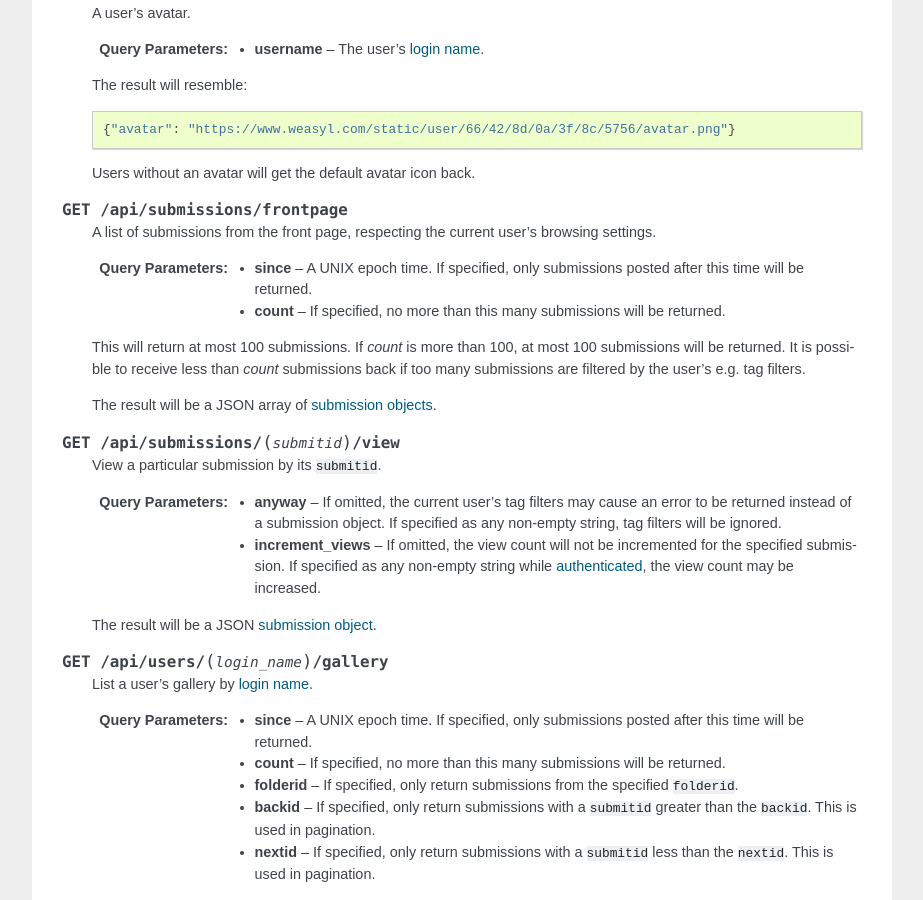
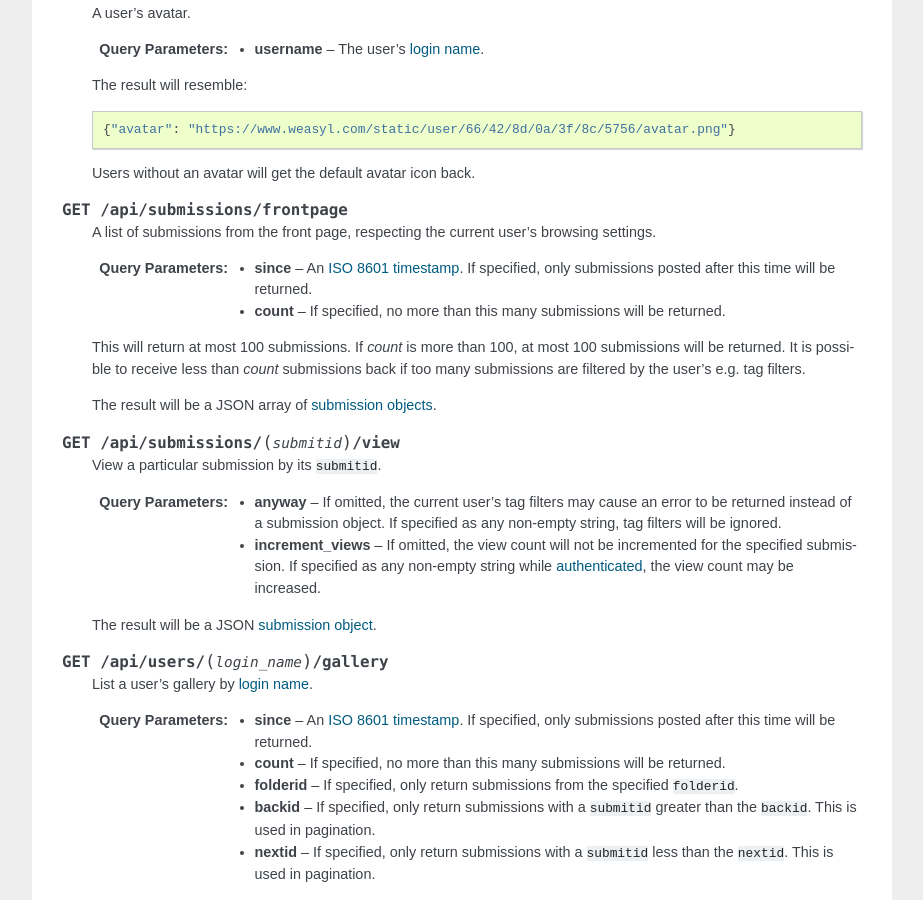
Before and after one commit to Weasyl/weasyl, a Sphinx documentation site: the page built from source/index.rst, in a window 1280 px wide and 900 px high, scrolled down 526 px. Shown: the whole window, without its empty margins (198-1121 px from the left). Built offline with Sphinx 7.4.7, drawn with Linux system fonts in a browser that asks for light colours; some of the changed text lies outside the part shown.

Commit message:
Get rid of epoch times.

```diff
--- a/source/index.rst
+++ b/source/index.rst
@@ -43,8 +43,8 @@ Basic endpoints
    A list of submissions from the front page, respecting the current user's
    browsing settings.
 
-   :query since: A UNIX epoch time. If specified, only submissions posted after
-      this time will be returned.
+   :query since: An :term:`ISO 8601 timestamp`. If specified, only submissions
+      posted after this time will be returned.
 
    :query count: If specified, no more than this many submissions will be
       returned.
@@ -76,8 +76,8 @@ Basic endpoints
 
    List a user's gallery by :term:`login name`.
 
-   :query since: A UNIX epoch time. If specified, only submissions posted after
-      this time will be returned.
+   :query since: An :term:`ISO 8601 timestamp`. If specified, only submissions
+      posted after this time will be returned.
 
    :query count: If specified, no more than this many submissions will be
       returned.
@@ -293,6 +293,14 @@ Glossary
       by 3000 pixels.
 
 
+   ISO 8601 timestamp
+
+      A string representing a particular moment in time. Weasyl requires
+      exactly one of the formats described by ISO 8601:
+      ``YYYY-MM-DDTHH:MM:SSZ``. For example, ``2014-02-12T17:00:00Z``. As this
+      includes a trailing ``Z``, the time is required to be in UTC.
+
+
    login name
 
       A user's username, omitting all non-alphanumeric, non-ASCII characters.
```
